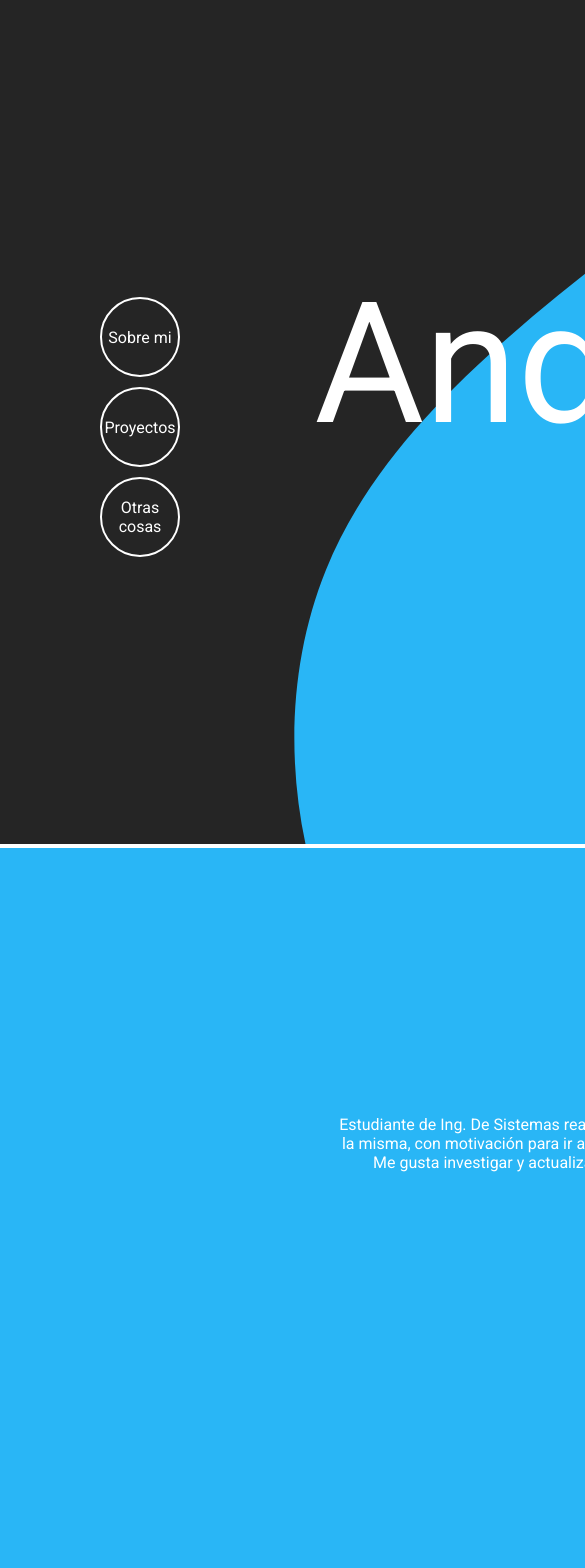
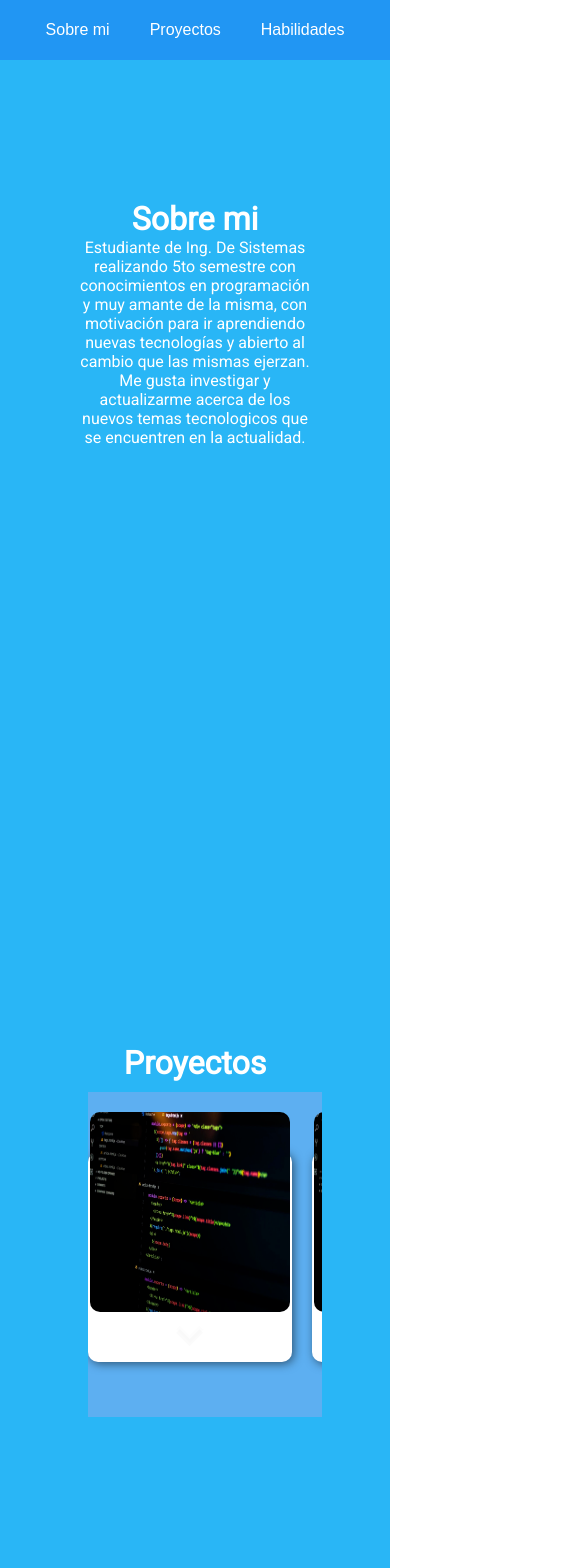
Before and after one commit to Andres-021/portfolio, a React (Create React App) app: page / in a window 390 px wide. Shown: the top 1568 px of the page, 585 px wide, since content can reach past the window. Built offline with nearby package versions, Linux system fonts and the light colour scheme.

Commit message:
Añadiendo responsive a dispositivos moviles

```diff
--- a/src/App.js
+++ b/src/App.js
@@ -45,13 +45,13 @@ const App = () => {
     <div className="app-contenido">
       <Nav/>
 
-      <svg width="auto" height="auto" className='' viewBox="0 0 100 100" xmlns="http://www.w3.org/2000/svg">
+      {/* <svg width="auto" height="auto" className='' viewBox="0 0 100 100" xmlns="http://www.w3.org/2000/svg">
         <path fill="#29B6F6" d="M47,-63.7C62.8,-53.1,78.8,-42,86.1,-26.3C93.5,-10.7,92.1,9.4,83.5,24.4C74.9,22.4,59,49.4,43.9,59.8C28.7,70.3,14.4,81.2,0.2,80.9C-13.9,80.6,-27.8,69,-41.3,58C-54.9,47.1,-68.1,36.7,-75.4,22.5C-82.7,8.3,-84.1,-9.7,-78.1,-24.5C-72.1,-39.3,-58.7,-50.8,-44.4,-61.9C-30.2,-73,-15.1,-83.6,0.2,-83.9C15.6,-84.2,31.2,-74.3,47,-63.7Z" transform="translate(80 92)"/>
 
         <text x="0.5" y="50"><img src="http://pm1.narvii.com/7119/b0abdf491cffde4bdf95850956c1b15a5591a4b5r1-712-707v2_uhq.jpg"/></text>
         <text x="0.5" y="50" fill='white' fontSize="20px">Andres Quintero</text>
 
-      </svg>
+      </svg> */}
 
       <Section
         title="Sobre mi"
@@ -94,10 +94,9 @@ const App = () => {
       />
 
       <Section
-        title="Otras cosas"
+        title="Habilidades"
         subtitle={
-          <div>
-            <button type="button">Herramientas</button>
+          <div className='div-wrapper'>
 
           </div>
         }
--- a/src/components/card.js
+++ b/src/components/card.js
@@ -4,7 +4,6 @@ import '../css/card.css';
 export default function Card ({linkImg, linkRepo, title}) {
 
   return(
-    <div className="container">
       <div className="card">
         <div className="imgBx">
           {/* <a href={linkRepo}><img src={linkImg}/></a> */}
@@ -18,6 +17,5 @@ export default function Card ({linkImg, linkRepo, title}) {
           <span></span>
         </div>
       </div>
-    </div>
   );
 }
--- a/src/components/nav.js
+++ b/src/components/nav.js
@@ -5,6 +5,7 @@ import '../css/nav.css';
 const Nav = () => {
 
   return(
+    <div className="Bar-Content">
       <nav className="Nav-Content">
         {/* <div className="Nav-Tittle">
           <div className="logo">LOGO</div>
@@ -15,13 +16,23 @@ const Nav = () => {
           <li><a href="/projects">Proyectos</a></li>
         </ul> */}
         <ul className="Nav">
+          {/* <li class="logo">
+            <a href="#">Invisible App</a>
+          </li>
+
+          <li class="toggle">
+            <a href="#">
+              <i class="fas fa-bars"></i>
+            </a>
+          </li> */}
+
           <li>
             <Link
               activeClass="active"
               to="section1"
               spy={true}
               smooth={true}
-            offset={-145}
+              offset={-160}
               duration={500}
             >
               Sobre mi
@@ -33,7 +44,7 @@ const Nav = () => {
               to="section2"
               spy={true}
               smooth={true}
-            offset={-145}
+              offset={-160}
               duration={500}
             >
               Proyectos
@@ -45,14 +56,15 @@ const Nav = () => {
               to="section3"
               spy={true}
               smooth={true}
-            offset={-145}
+              offset={-160}
               duration={500}
             >
-            Otras cosas
+              Habilidades
             </Link>
           </li>
         </ul>
       </nav>
+    </div>
   )
 };
 
--- a/src/css/app.css
+++ b/src/css/app.css
@@ -9,7 +9,7 @@
   text-align: center;
 
   height: 100vh;
-
+  width: 100%;
 }
 
 .app-tittle-1{
@@ -20,6 +20,9 @@
   height: auto;
 }
 
+
+
+
 /* svg{
   position: relative;
   z-index: 1;
--- a/src/css/card.css
+++ b/src/css/card.css
@@ -1,5 +1,5 @@
 /* // Inicio carta */
-.container .card{
+.card{
     position: relative;
     max-width: 250px;
     height: 210px;
@@ -17,7 +17,7 @@
   }
 
 /* Flecha de mostrar mas */
-.container .card .arrow{
+.card .arrow{
   position: absolute;
   width: 350px;
   height: 50px;
@@ -32,7 +32,7 @@
     justify-content: center;
 }
 
-.container .card .arrow span{
+.card .arrow span{
   /* Centrado item */
   position: relative;
   top: 0;
@@ -49,7 +49,7 @@
     animation: animate 2s infinite;
 }
 
-.container .card .arrow span:nth-child(2){
+.card .arrow span:nth-child(2){
     animation-delay: -0.2s;
 }
 
@@ -70,21 +70,21 @@
 
 
 
-.container .card:hover .arrow{
+.card:hover .arrow{
   visibility: hidden;
   transition: 0.4s  ease-in-out;
 }
 
   /* Fin fecha de mostrar mas */
 
-.container .card:hover{
+.card:hover{
     height: 230px;
     cursor: pointer;
     transition-delay: 0.4s;
 }
 
   /* Inicio imagen */
-.container .card .imgBx{
+.card .imgBx{
     position: relative;
     width: 200px;
     height: 200px;
@@ -106,7 +106,7 @@
     border-radius: 10px;
 } */
 
-.container .card .imgBx img{
+.card .imgBx img{
     max-width: 100%;
     height: 200px;
     border-radius: 10px;
@@ -114,7 +114,7 @@
 /* Fin imagen */
 
 /* Inicio contenido */
-.container .card .content{
+.card .content{
     position: relative;
     margin-top: -60px;
     text-align: left;
@@ -132,7 +132,7 @@
 }
 
 
-.container .card:hover .content {
+.card:hover .content {
     visibility: visible;
     opacity: 1;
     margin-top: -58px;
@@ -141,15 +141,15 @@
     white-space: initial;
 }
 
-.container .card .content a {
+.card .content a {
   color: #111;
   text-decoration: none;
 }
 
-.container .card .content a:visited {
+.card .content a:visited {
   color: #111;
 }
 
-.container .card .content a:hover {
+.card .content a:hover {
   color: var(--fnd);
 }
--- a/src/css/global.css
+++ b/src/css/global.css
@@ -3,48 +3,55 @@
 } */
 
 * {
-  font-family: Roboto;
   box-sizing: border-box;
+  padding: 0;
+  margin: 0;
 }
 
-
+body{
+  font-family: Roboto;
+}
 
 
 .div-wrapp{
   display: flex;
-  flex-direction: row;
+
+  /* align-items: center;
+  justify-content: center; */
 
   background-color: #5daff1;
   padding: 0px;
   margin: 10px;
 
-  width: auto;
-  max-height: 300px;
+  width: 100%;
+  max-height: 325px;
   padding: 10px;
 
   scroll-snap-type: x mandatory;
+
   /* overflow-y: hidden; */
-  overflow-x: auto;
+  overflow-y: hidden;
 
   scroll-behavior: smooth;
 
-  white-space: nowrap;
+  /* white-space: nowrap; */
 }
 
 
 /* Ocultar scroll en general */
-::-webkit-scrollbar {
+/* ::-webkit-scrollbar {
   display: none;
-}
+} */
 
 /* Estilos para motores Webkit y blink (Chrome, Safari, Opera... )*/
-/*
+
 ::-webkit-scrollbar {
   -webkit-appearance: none;
 }
 
 ::-webkit-scrollbar:vertical {
-  width:10px;
+  /* asi podremos cultar la barra de desplazamiento vertical */
+  width:0;
 }
 
 ::-webkit-scrollbar-button:increment,::-webkit-scrollbar-button {
@@ -52,14 +59,15 @@
 }
 
 ::-webkit-scrollbar:horizontal {
-  height: 10px;
+  height: 5px;
+
 }
 
 ::-webkit-scrollbar-thumb {
-  background-color: #797979;
+  background-color: #ffffff;
   border-radius: 10px;
 }
 
 ::-webkit-scrollbar-track {
   border-radius: 10px;
-} */
+}
--- a/src/css/nav.css
+++ b/src/css/nav.css
@@ -6,6 +6,59 @@
   --colorRsp: black;
 }
 
+
+/* Mobile menu */
+@media screen and (max-width: 500px) {
+
+
+
+  .Nav-Content{
+    font-family: sans-serif;
+    display:flex;
+    align-items: center;
+    justify-content: center;
+    /* Color */
+    background: var(--fnd);
+
+    color: var(--color);
+    /* Posicionamiento y fijado */
+    position: fixed;
+    z-index: 3;
+    /* Centrado y flote */
+    top: 0;
+
+    height: 60px;
+    width: 100%;
+  }
+
+  .Nav-Content .Nav {
+    list-style: none;
+    overflow: hidden; /* Limpiamos errores de float */
+  }
+
+  .Nav-Content .Nav li {
+    float: left;
+    font-family: Arial, sans-serif;
+    font-size: 16px;
+  }
+
+  .Nav-Content .Nav li a {
+    display: block; /* Convertimos los elementos a en elementos bloque para manipular el padding */
+    padding: 20px;
+    color: #fff;
+    text-decoration: none;
+  }
+
+
+}
+
+
+/* Table menu */
+@media Screen and (max-width: 600px) {
+
+}
+
+@media screen and (min-width: 900px){
   .Nav-Content{
     font-family: sans-serif;
     display:flex;
@@ -16,8 +69,8 @@
 
     color: var(--color);
     /* Posicionamiento y fijado */
-  position:fixed;
-  z-index: 5;
+    position: fixed;
+    z-index: 3;
     /* Centrado y flote */
     top: 0;
     left: 0;
@@ -44,15 +97,15 @@
     margin: 10px 10px;
   } */
 
-.Nav-Content .Nav{
+  /* .Nav-Content .Nav{
     display:flex;
     list-style:none;
     align-items: center;
     padding-left: 100px;
     overflow: hidden;
-}
+  } */
 
-.Nav {
+  .Nav-Content .Nav {
     display: flex;
     flex-direction: column;
     justify-content: center;
@@ -70,7 +123,7 @@
     width: 100%;
   } */
 
-li{
+  .Nav-Content .Nav li{
     display:flex;
     justify-content: center;
     align-items:center;
@@ -80,6 +133,8 @@ li{
     margin-top: 10px;
     border: 2px solid var(--color);
     transition: 0.5s;
+
+    font-size: 14px;
   }
 
   .Nav-Content .Nav li:hover{
@@ -87,6 +142,7 @@ li{
     color:var(--fnd);
     cursor: pointer;
     border: 5px solid var(--fnd);
+    font-size: 20px;
     height: 120px;
     width: 120px;
     transition: 0.5s;
@@ -99,3 +155,4 @@ li{
     cursor: pointer;
     color: inherit;
   }
+}
--- a/src/css/section.css
+++ b/src/css/section.css
@@ -1,10 +1,7 @@
 .section {
-  position:relative;
-  justify-content: center;
-  align-items: center;
-  padding-top: 10%;
-  padding-bottom: 10%;
-  height: 100%;
+  padding-top: 200px;
+  padding-bottom: 0;
+  height: 100vh;
   width: 100%;
   min-height: 100vh;
 
@@ -19,5 +16,5 @@
 .section-content {
   max-width: 60%;
   margin: 0 auto;
-  padding: 40px;
+  padding: 0;
 }
```
Lines whose indentation alone changed are shown as unchanged.
